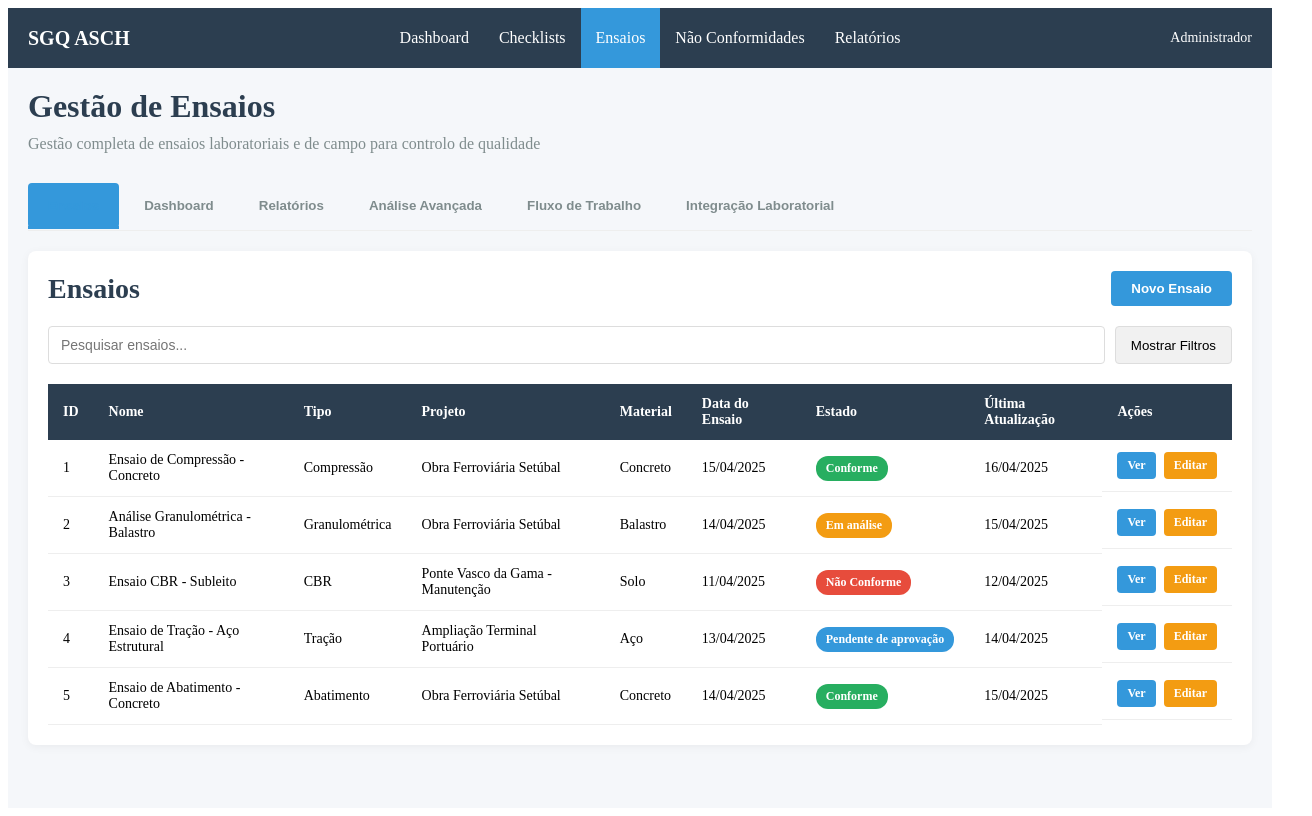
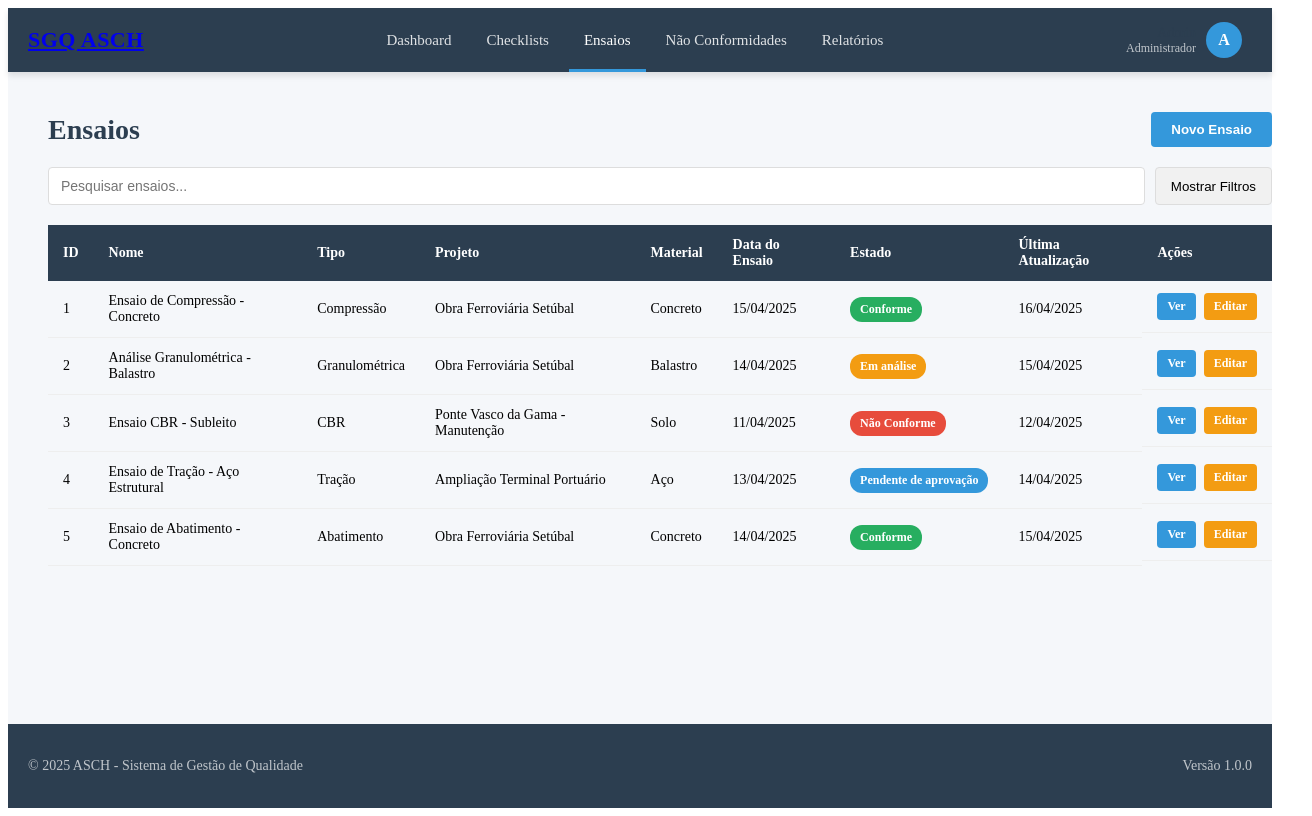
Before and after one commit to aschinfraestructuras/asch-quality-system, a React (Vite) app in the folder client/: page /ensaios in a window 1280 px wide. Shown: the whole page, 1312 px wide, since content can reach past the window. Built offline with nearby package versions, Linux system fonts and the light colour scheme.

Commit message:
Revisoes em check list

```diff
--- a/client/src/App.tsx
+++ b/client/src/App.tsx
@@ -1,29 +1,99 @@
-import { BrowserRouter } from 'react-router-dom';
-import Navbar from './components/Navbar';
+import React from 'react';
+import { BrowserRouter, Routes, Route, Navigate, Link, useLocation } from 'react-router-dom';
+
+// Importações de Páginas
 import Dashboard from './pages/Dashboard';
 import Checklists from './pages/Checklists';
-import Ensaios from './pages/Ensaios';
+import NewChecklist from './pages/NewChecklist';
+import ViewChecklist from './pages/ViewChecklist';
+import EnsaioRoutes from './components/EnsaioRoutes';
 import NaoConformidades from './pages/NaoConformidades';
 import Relatorios from './pages/Relatorios';
-import { Routes, Route } from 'react-router-dom';
+import Ensaios from './pages/Ensaios';
+
+// Importações de Estilos
 import './styles/App.css';
 
+// Componente de Navegação
+const Navbar = () => {
+  const location = useLocation();
+
+  // Função para verificar se a rota atual corresponde ao link
+  const isActive = (path: string) => {
+    if (path === '/') return location.pathname === path;
+    return location.pathname.startsWith(path);
+  };
+
+  return (
+    <header className="app-header">
+      <div className="logo">
+        <Link to="/" className="logo-text">SGQ ASCH</Link>
+      </div>
+      <nav className="main-nav">
+        <Link to="/" className={isActive('/') ? 'active' : ''}>Dashboard</Link>
+        <Link to="/checklists" className={isActive('/checklists') ? 'active' : ''}>Checklists</Link>
+        <Link to="/ensaios" className={isActive('/ensaios') ? 'active' : ''}>Ensaios</Link>
+        <Link to="/nao-conformidades" className={isActive('/nao-conformidades') ? 'active' : ''}>Não Conformidades</Link>
+        <Link to="/relatorios" className={isActive('/relatorios') ? 'active' : ''}>Relatórios</Link>
+      </nav>
+      <div className="user-menu">
+        <div className="user-info">
+          <span className="user-name">Admin</span>
+          <span className="user-role">Administrador</span>
+        </div>
+        <div className="user-avatar">
+          <span>A</span>
+        </div>
+      </div>
+    </header>
+  );
+};
+
+// Componente de Página Não Encontrada
+const NotFound = () => (
+  <div className="container not-found">
+    <h1>404 - Página não encontrada</h1>
+    <p>A página que procura não existe ou foi movida.</p>
+    <Link to="/" className="btn-primary">Voltar ao Dashboard</Link>
+  </div>
+);
+
+// Componente Principal da Aplicação
 function App() {
   return (
     <BrowserRouter>
       <div className="app">
         <Navbar />
-        <main className="content">
+
+        <main className="app-content">
           <Routes>
-            <Route path="/" element={<Dashboard />} />
+            <Route path="/" element={<Navigate to="/dashboard" replace />} />
             <Route path="/dashboard" element={<Dashboard />} />
-            <Route path="/checklists/*" element={<Checklists />} />
-            <Route path="/ensaios/*" element={<Ensaios />} />
-            <Route path="/nao-conformidades/*" element={<NaoConformidades />} />
-            <Route path="/relatorios/*" element={<Relatorios />} />
-            <Route path="*" element={<h1>Página não encontrada</h1>} />
+
+            {/* Rotas de Checklists com aninhamento */}
+            <Route path="/checklists" element={<Checklists />}>
+              <Route path="novo" element={<NewChecklist />} />
+              <Route path=":id" element={<ViewChecklist />} />
+            </Route>
+
+            {/* Rotas de Ensaios */}
+            <Route path="/ensaios/*" element={<EnsaioRoutes />} />
+
+            {/* Outras rotas */}
+            <Route path="/nao-conformidades" element={<NaoConformidades />} />
+            <Route path="/relatorios" element={<Relatorios />} />
+
+            {/* Rota de Página Não Encontrada */}
+            <Route path="*" element={<NotFound />} />
           </Routes>
         </main>
+
+        <footer className="app-footer">
+          <div className="footer-content">
+            <p>&copy; {new Date().getFullYear()} ASCH - Sistema de Gestão de Qualidade</p>
+            <p>Versão 1.0.0</p>
+          </div>
+        </footer>
       </div>
     </BrowserRouter>
   );
--- a/client/src/pages/Checklists.tsx
+++ b/client/src/pages/Checklists.tsx
@@ -1,6 +1,10 @@
 import  { useState } from 'react';
 import { Link, useNavigate } from 'react-router-dom';
 import '../styles/Checklists.css';
+import { Routes, Route } from 'react-router-dom';
+import NewChecklist from './NewChecklist';
+import ViewChecklist from './ViewChecklist';
+
 
 // Dados de exemplo para checklists
 const checklistsData = [
@@ -110,12 +114,15 @@ const Checklists = () => {
 
   // Função para navegar para a página de novo checklist
   const handleNewChecklist = () => {
-    navigate('/checklists/novo');
+   navigate('/checklists/new');
+
   };
 
   // Função para navegar para a página de visualização de um checklist
   const handleViewChecklist = (id: number) => {
-    navigate(`/checklists/${id}`);
+     navigate(`/checklists/view/${id}`);
+
+
   };
 
   return (
@@ -187,7 +194,8 @@ const Checklists = () => {
             {filteredChecklists.map(checklist => (
               <tr key={checklist.id}>
                 <td className="checklist-name">
-                  <Link to={`/checklists/${checklist.id}`}>{checklist.name}</Link>
+                 <Link to={`/checklists/view/${checklist.id}`}>{checklist.name}</Link>
+
                 </td>
                 <td className="checklist-type">{checklist.type}</td>
                 <td className="checklist-project">{checklist.project}</td>
@@ -228,14 +236,25 @@ const Checklists = () => {
       {filteredChecklists.length === 0 && (
         <div className="no-results">
           <p>Nenhum checklist encontrado com os filtros atuais.</p>
-          <button className="btn-outline-primary" onClick={() => {
-            setSearchTerm('');
-            setTypeFilter('Todos os tipos');
-            setStatusFilter('Todos os status');
-            setProjectFilter('Todos os projetos');
-          }}>Limpar filtros</button>
+          <button
+            className="btn-outline-primary"
+            onClick={() => {
+              setSearchTerm('');
+              setTypeFilter('Todos os tipos');
+              setStatusFilter('Todos os status');
+              setProjectFilter('Todos os projetos');
+            }}
+          >
+            Limpar filtros
+          </button>
         </div>
       )}
+
+      {/* Rotas internas do módulo Checklists */}
+      <Routes>
+        <Route path="new" element={<NewChecklist />} />
+        <Route path="view/:id" element={<ViewChecklist />} />
+      </Routes>
     </div>
   );
 };
```
Also changed, not shown: client/src/AppRoutes.tsx (+11 -6 lines).
